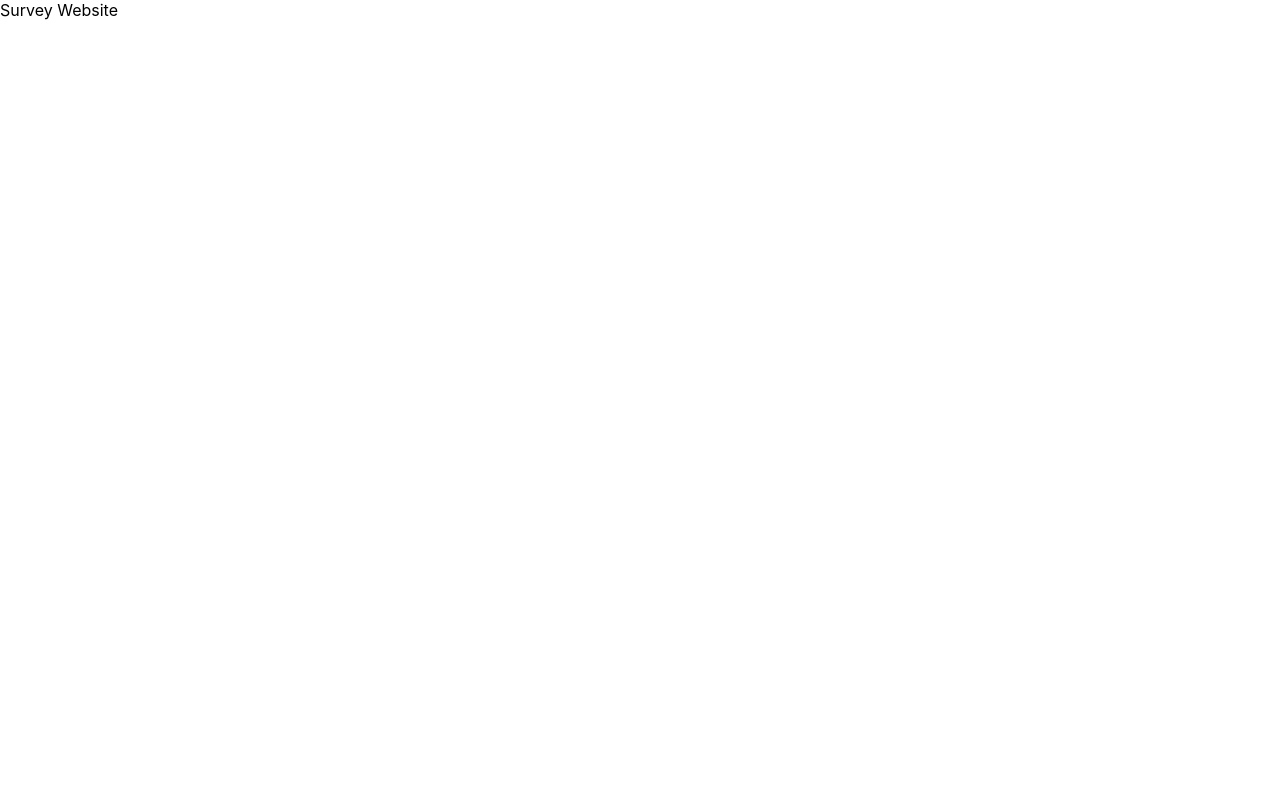
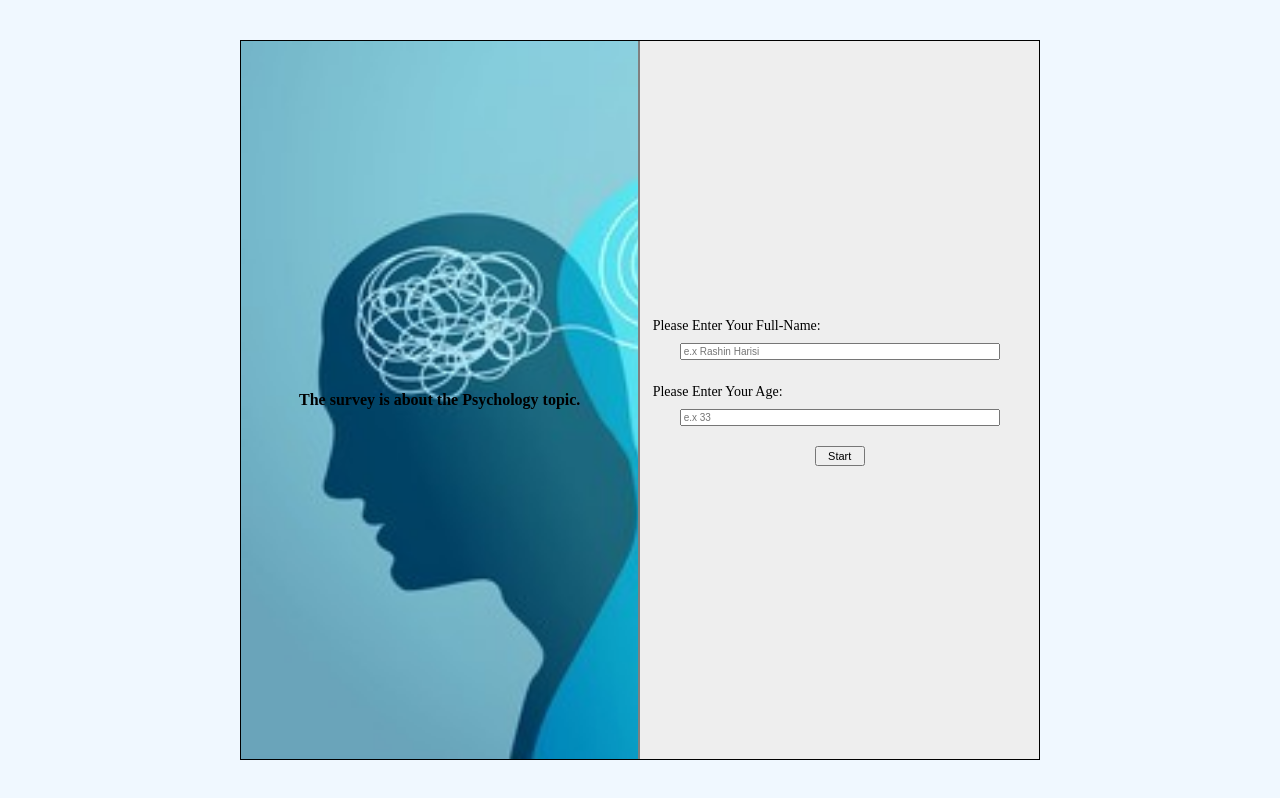
Before and after one commit to Rashin-Harisi/Survey-React, a React (Create React App) app: page / in a window 1280 px wide. Built offline with nearby package versions, Linux system fonts and the light colour scheme.

Commit message:
creating the first page of the survey to get the information of users.

```diff
--- a/public/index.html
+++ b/public/index.html
@@ -1,20 +1,21 @@
 <!DOCTYPE html>
 <html lang="en">
+
 <head>
   <meta charset="utf-8" />
   <link rel="icon" href="%PUBLIC_URL%/favicon.ico" />
   <meta name="viewport" content="width=device-width, initial-scale=1" />
   <meta name="theme-color" content="#000000" />
-    <meta
-      name="description"
-      content="Web site created using create-react-app"
-    />
+  <meta name="description" content="Web site created using create-react-app" />
   <link rel="apple-touch-icon" href="%PUBLIC_URL%/logo192.png" />
   <!--
       manifest.json provides metadata used when your web app is installed on a
       user's mobile device or desktop. See https://developers.google.com/web/fundamentals/web-app-manifest/
     -->
   <link rel="manifest" href="%PUBLIC_URL%/manifest.json" />
+  <link rel="preconnect" href="https://fonts.googleapis.com">
+  <link rel="preconnect" href="https://fonts.gstatic.com" crossorigin>
+  <link href="https://fonts.googleapis.com/css2?family=Exo:wght@300&display=swap" rel="stylesheet">
   <!--
       Notice the use of %PUBLIC_URL% in the tags above.
       It will be replaced with the URL of the `public` folder during the build.
@@ -26,6 +27,7 @@
     -->
   <title>React App</title>
 </head>
+
 <body>
   <noscript>You need to enable JavaScript to run this app.</noscript>
   <div id="root"></div>
@@ -40,4 +42,5 @@
       To create a production bundle, use `npm run build` or `yarn build`.
     -->
 </body>
+
 </html>
--- a/src/App.css
+++ b/src/App.css
@@ -1,3 +1,66 @@
 .App {
+    border: 1px solid black;
+    max-width: 800px;
+    min-width: 320px;
+    height: 90vh;
+    position: absolute;
+    top: 0;
+    bottom: 0;
+    left: 0;
+    right: 0;
+    margin: auto;
+    display : flex;
+}
+.App .welcome{
+    width: 50vw;
+    height: 100%;
+    border-right: 2px solid gray;
+    margin: auto;
+    display: flex;
+    justify-content: center;
+    align-items: center;
+    background-image: url('../public/pshycology.jpg');
+    background-size: cover;
+
+    font-size: 16px;
+    font-weight: bold;
 
 }
+.App .info{
+    width: 50vw;
+    display: flex;
+    background-color: #eee;
+}
+.App .info form {
+
+    margin : auto;
+    width: 30vw;
+    display: flex;
+    flex-direction: column;
+}
+.App .info form input{
+    margin-bottom: 20px;
+    margin-left: auto;
+    margin-right: auto;
+    width: 25vw;
+    font-size: 10px;
+
+}
+.App .info form label{
+    margin-bottom: 10px;
+    margin-top: 5px;
+    margin-left: 5px;
+    font-size: 14px;
+}
+.App .info form input[type=submit]{
+    width: 50px;
+    height: 20px;
+    font-size: 11px;
+}
+.App .info form input[type=submit]:hover{
+    background-color: rgb(143, 16, 248);
+    border: none;
+    height: 30px;
+    font-size: 12px;
+    color: white;
+}
--- a/src/App.js
+++ b/src/App.js
@@ -1,10 +1,43 @@
 
+import { useState } from 'react';
 import './App.css';
+import Questions from './components/questions/questions';
 
 function App() {
+  const [value, setValue] = useState('');
+  const [buttonClicked, setButtonClicked] = useState(false);
+
+  const handleChange = (event) => {
+    if (event) event.preventDefault();
+    setValue(event.target.value)
+  }
+  const handleClick = () => {
+    alert(`Dear ${value}, welcome to the survey. Please note that you have 2 minutes to answer each questions.`);
+    setButtonClicked(true);
+  }
+
+
   return (
     <div className="App">
-      Survey Website
+      {!buttonClicked ? (
+        <>
+          <div className='welcome'>The survey is about the Psychology topic. </div>
+          <div className='info'>
+            <form>
+              <label form='name'>Please Enter Your Full-Name: </label>
+              <input className='name' id='name' type='text' required placeholder='e.x Rashin Harisi' onChange={handleChange} />
+              <label form='age'>Please Enter Your Age: </label>
+              <input className='age' id='age' type='text' required placeholder='e.x 33' />
+              <input className='submit' type='submit' value='Start' onClick={handleClick} />
+            </form>
+          </div>
+        </>
+      ) : (<Questions />)
+      }
+
+
+
+
     </div>
   );
 }
--- /dev/null
+++ b/src/components/questions/questions.js
@@ -0,0 +1,10 @@
+import React from 'react';
+
+
+const Questions =() =>{
+    return(
+        <div>questions</div>
+    )
+} ;
+
+export default Questions;
--- a/src/index.css
+++ b/src/index.css
@@ -1,13 +1,57 @@
+/* http://meyerweb.com/eric/tools/css/reset/
+   v2.0 | 20110126
+   License: none (public domain)
+*/
+
+html, body, div, span, applet, object, iframe,
+h1, h2, h3, h4, h5, h6, p, blockquote, pre,
+a, abbr, acronym, address, big, cite, code,
+del, dfn, em, img, ins, kbd, q, s, samp,
+small, strike, strong, sub, sup, tt, var,
+b, u, i, center,
+dl, dt, dd, ol, ul, li,
+fieldset, form, label, legend,
+table, caption, tbody, tfoot, thead, tr, th, td,
+article, aside, canvas, details, embed,
+figure, figcaption, footer, header, hgroup,
+menu, nav, output, ruby, section, summary,
+time, mark, audio, video {
+	margin: 0;
+	padding: 0;
+	border: 0;
+	font-size: 100%;
+	font: inherit;
+	vertical-align: baseline;
+}
+/* HTML5 display-role reset for older browsers */
+article, aside, details, figcaption, figure,
+footer, header, hgroup, menu, nav, section {
+	display: block;
+}
 body {
-  margin: 0;
-  font-family: -apple-system, BlinkMacSystemFont, 'Segoe UI', 'Roboto', 'Oxygen',
-    'Ubuntu', 'Cantarell', 'Fira Sans', 'Droid Sans', 'Helvetica Neue',
-    sans-serif;
+	line-height: 1;
+}
+ol, ul {
+	list-style: none;
+}
+blockquote, q {
+	quotes: none;
+}
+blockquote:before, blockquote:after,
+q:before, q:after {
+	content: '';
+	content: none;
+}
+table {
+	border-collapse: collapse;
+	border-spacing: 0;
+}
+
+* {
+  box-sizing: border-box;
   -webkit-font-smoothing: antialiased;
   -moz-osx-font-smoothing: grayscale;
 }
-
-code {
-  font-family: source-code-pro, Menlo, Monaco, Consolas, 'Courier New',
-    monospace;
+body{
+  background-color: aliceblue;
 }
```
Also changed, not shown: public/pshycology.jpg (added). Lines whose indentation alone changed are shown as unchanged.
